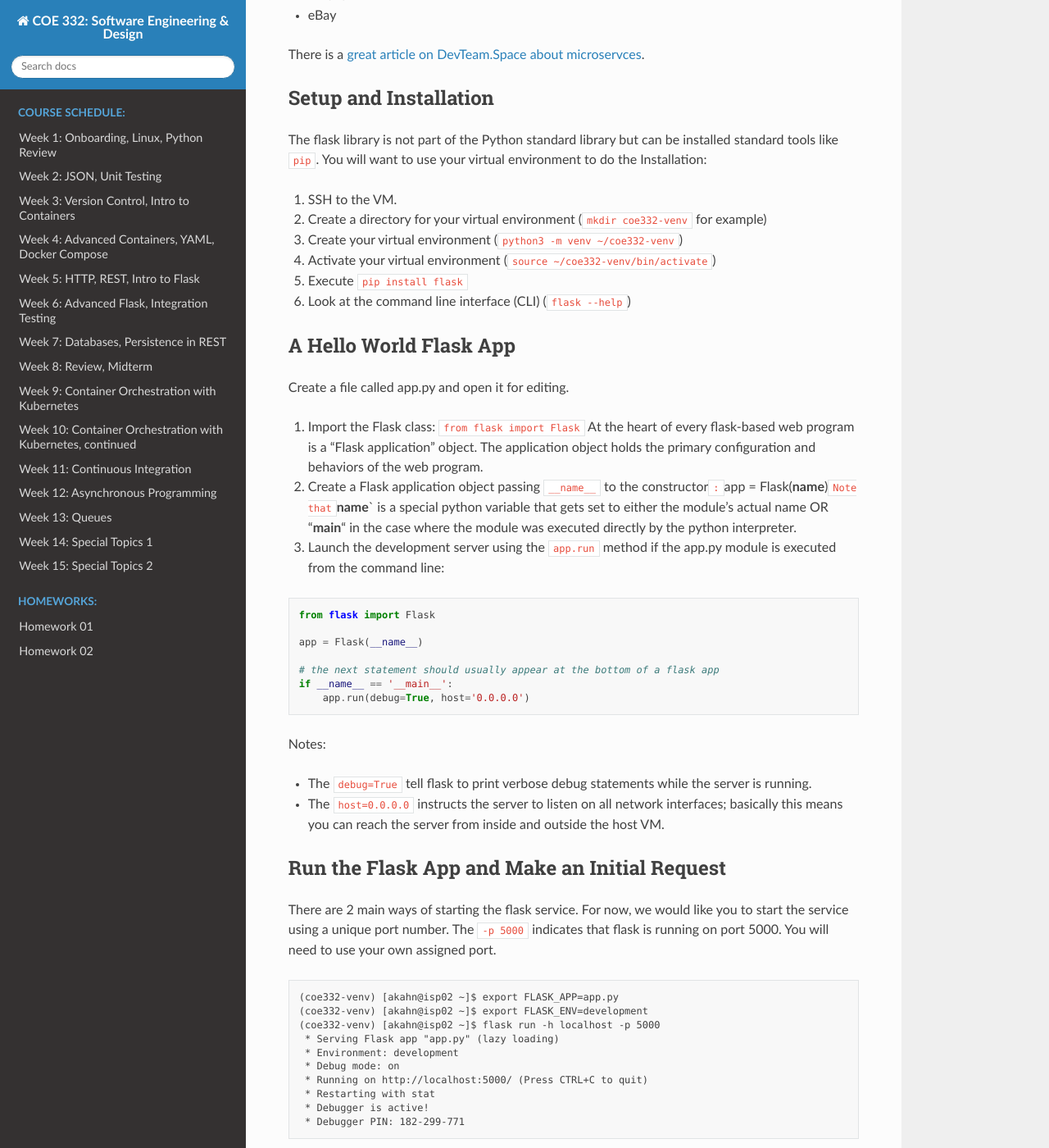
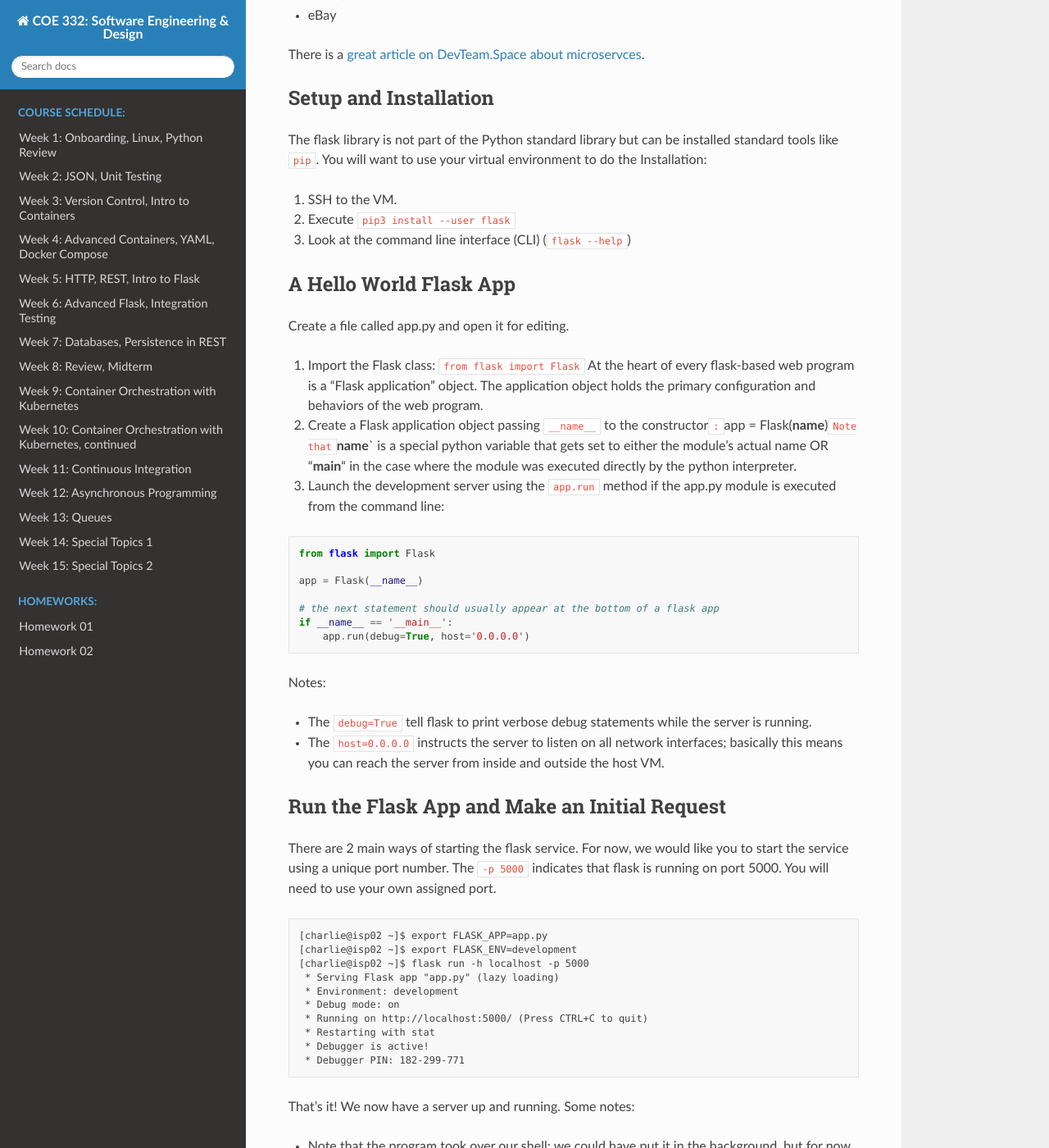
Before and after one commit to TACC/coe-332-sp21, a Sphinx documentation site: the page built from docs/week05/intro_flask.rst, in a window 1280 px wide and 1400 px high, scrolled down 750 px. Shown: the whole window at 82% size. Built offline with Sphinx 7.4.7 and the Read the Docs theme 2.0.0, drawn with Linux system fonts in a browser that asks for light colours; some of the changed text lies outside the part shown.

```diff
--- a/docs/week05/intro_flask.rst
+++ b/docs/week05/intro_flask.rst
@@ -41,13 +41,8 @@
 environment to do the Installation:
 
 1. SSH to the VM.
-2. Create a directory for your virtual environment
-   (``mkdir coe332-venv`` for example)
-3. Create your virtual environment (``python3 -m venv ~/coe332-venv``)
-4. Activate your virtual environment
-   (``source ~/coe332-venv/bin/activate``)
-5. Execute ``pip install flask``
-6. Look at the command line interface (CLI) (``flask --help``)
+2. Execute ``pip3 install --user flask``
+3. Look at the command line interface (CLI) (``flask --help``)
 
 A Hello World Flask App
 -----------------------
@@ -95,9 +90,9 @@
 
 ::
 
-    (coe332-venv) [akahn@isp02 ~]$ export FLASK_APP=app.py
-    (coe332-venv) [akahn@isp02 ~]$ export FLASK_ENV=development
-    (coe332-venv) [akahn@isp02 ~]$ flask run -h localhost -p 5000
+    [charlie@isp02 ~]$ export FLASK_APP=app.py
+    [charlie@isp02 ~]$ export FLASK_ENV=development
+    [charlie@isp02 ~]$ flask run -h localhost -p 5000
      * Serving Flask app "app.py" (lazy loading)
      * Environment: development
      * Debug mode: on
--- a/docs/week05/intro_http_rest.rst
+++ b/docs/week05/intro_http_rest.rst
@@ -1,4 +1,4 @@
-Introduction to Application Programming Interfaces (APIs)
+◊Introduction to Application Programming Interfaces (APIs)
 =========================================================
 
 In general an Application Programming Interface (API) establishes the
```
Also changed, not shown: other parts of docs/week05/intro_flask.rst (+1 -1 lines), other parts of docs/week05/intro_http_rest.rst (+1 -1 lines).
